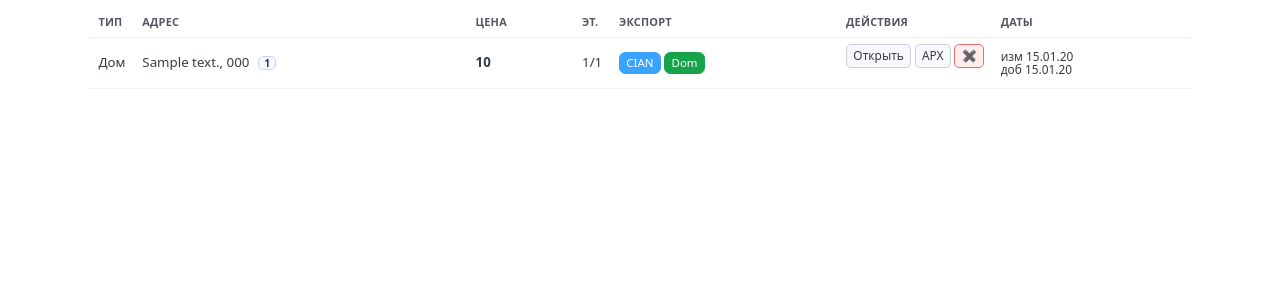
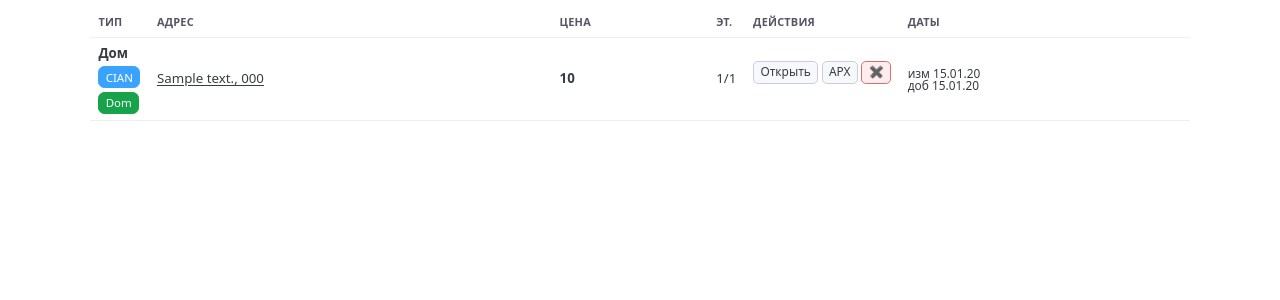
Before and after one commit to isty-maker/mini-crm-realty, a Django app: page /panel/ in a window 1280 px wide. Shown: the part 112-412 px from the top of the page. Run offline with Django 5.2, Linux system fonts and the light colour scheme; tables that the repository leaves empty hold one stand-in row (values such as "Sample post"); some libraries are stand-ins or nearby versions.

Commit message:
Adjust panel list address and export chips layout

```diff
--- a/core/templates/core/panel_list.html
+++ b/core/templates/core/panel_list.html
@@ -1,5 +1,15 @@
 {% extends "base.html" %}
 {% block title %}Объекты — Мини-CRM{% endblock %}
+{% block extra_head %}
+  {{ block.super }}
+  <style>
+    .panel-table .addr-link { text-decoration: underline; color: inherit; }
+    .panel-table .type-line { font-weight: 600; }
+    .panel-table .chips-line { display: flex; gap: .25rem; margin-top: .15rem; flex-wrap: wrap; }
+    .panel-table .sr-only { position: absolute; width: 1px; height: 1px; padding: 0; margin: -1px; overflow: hidden; clip: rect(0, 0, 0, 0); border: 0; }
+  </style>
+{% endblock %}
+
 {% block content %}
 <div class="topbar">
   <h1>Объекты</h1>
@@ -26,7 +36,6 @@
         <th class="col-address">Адрес</th>
         <th class="col-price">Цена</th>
         <th class="col-floor">эт.</th>
-        <th class="col-export">Экспорт</th>
         <th class="col-actions">Действия</th>
         <th class="col-dates">Даты</th>
       </tr>
@@ -42,21 +51,21 @@
         data-toggle-dom-url="{% url 'panel_toggle_export_dom' row.id %}"
         class="{% if row.is_archived %}is-archived{% endif %}"
       >
-        <td class="col-type">{{ row.type|default:"" }}</td>
-        <td class="addr" title="{{ row.full_address }}">
-          {{ row.address|default:"—" }}
-          {% if row.external_id %}
-            <span class="tag tag-extid" title="Внешний код">{{ row.external_id }}</span>
-          {% endif %}
+        <td class="col-type">
+          <div class="type-line">{{ row.type|default:"" }}</div>
+          <div class="chips-line">
+            <span class="chip {% if row.export_to_cian %}on cian{% else %}off{% endif %}" data-action="toggle-cian">CIAN</span>
+            <span class="chip {% if row.export_to_domklik %}on dom{% else %}off{% endif %}" data-action="toggle-dom">Dom</span>
+          </div>
+          {% if row.external_id %}<span class="sr-only external-id">{{ row.external_id }}</span>{% endif %}
+        </td>
+        <td class="addr" title="{{ row.full_address|default:row.address }}">
+          <a class="addr-link" href="{% url 'panel_edit' row.id %}">{{ row.address|default:"—" }}</a>
         </td>
         <td class="price-cell" data-price-raw="{{ row.price_raw }}">
           <span class="price-text">{{ row.price_display|default:"—" }}</span>
         </td>
         <td class="col-floor">{{ row.floors }}</td>
-        <td class="col-export">
-          <span class="chip {% if row.export_to_cian %}on cian{% else %}off{% endif %}" data-action="toggle-cian">CIAN</span>
-          <span class="chip {% if row.export_to_domklik %}on dom{% else %}off{% endif %}" data-action="toggle-dom">Dom</span>
-        </td>
         <td class="col-actions">
           <a href="{% url 'panel_edit' row.id %}" class="btn btn-sm">Открыть</a>
           {% if row.is_archived %}
@@ -72,7 +81,7 @@
         </td>
       </tr>
     {% empty %}
-      <tr><td colspan="7">Пока нет объектов</td></tr>
+      <tr><td colspan="6">Пока нет объектов</td></tr>
     {% endfor %}
     </tbody>
   </table>
```
